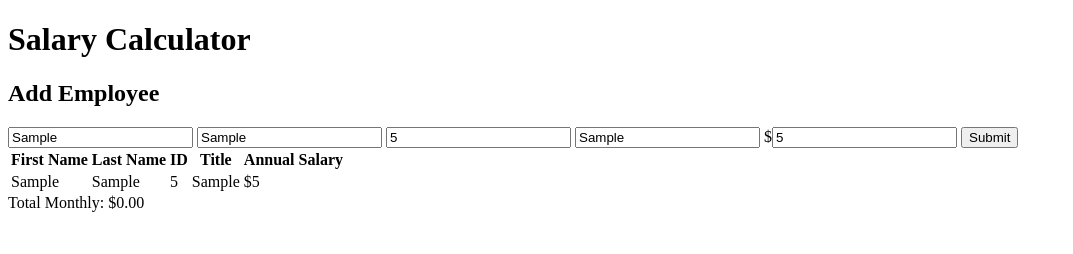
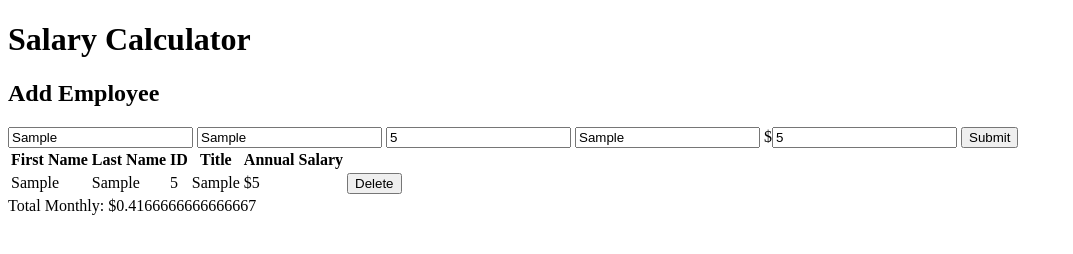
Before and after one commit to atculpepper/jquery-salary-calculator, a plain HTML site: page index.html in a window 1280 px wide. Both pictures are taken after typing "Sample", "Sample", "5", "Sample", "5" into the empty fields and a click on the button "Submit". Shown: the whole page, without its empty margins (0-1073 px from the left). Drawn offline with Linux system fonts and the light colour scheme.

Commit message:
added delete button but it is not yet connected. Monthly salary coming out to many decimal places

```diff
--- a/index.html
+++ b/index.html
@@ -38,6 +38,8 @@
                     <th>Title</th>
 
                     <th>Annual Salary</th>
+
+                    <th></th>
                 </tr>
             </thead>
             <tbody class="js-table-body">
--- a/salaryCalc.js
+++ b/salaryCalc.js
@@ -18,7 +18,7 @@ function submitEmployeeData(event) {
     lastName: $(".js-lastNameInput").val(),
     ID: parseFloat($(".js-idInput").val()),
     Title: $(".js-titleInput").val(),
-    AnnualSalary: parseFloat($(".js-annualSalaryInput").val())
+    annualSalary: parseFloat($(".js-annualSalaryInput").val())
   };
   employees.push(newEmployee);
   console.log("Employees in array: ", employees);
@@ -28,9 +28,12 @@ function submitEmployeeData(event) {
 function render() {
   $(".js-table-body").empty();
   let totalSalary = 0;
+  let monthlySalary = 0;
+
   for (let i = 0; i < employees.length; i++) {
     //TODO: make this add employeeData to DOM
     const individualEmployee = employees[i];
+    monthlySalary = (totalSalary += individualEmployee.annualSalary) / 12;
 
     $(".js-table-body").append(`
   <tr>
@@ -38,10 +41,12 @@ function render() {
   <td>${individualEmployee.lastName}</td>
   <td>${individualEmployee.ID}</td>
   <td>${individualEmployee.Title}</td>
-  <td>$${individualEmployee.AnnualSalary}</td>
+  <td>$${individualEmployee.annualSalary}</td>
+  <td><button>Delete</button></td>
   </tr>`);
   }
   //add all annualSalaries
+  $(".js-totalMonthly").text(monthlySalary);
 }
 
 //function render() {}
```
